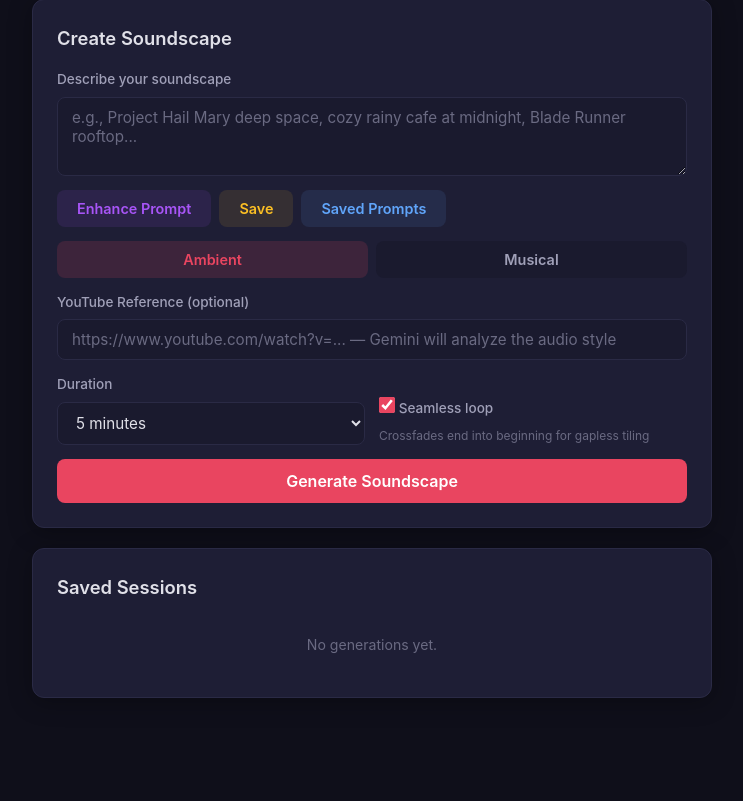
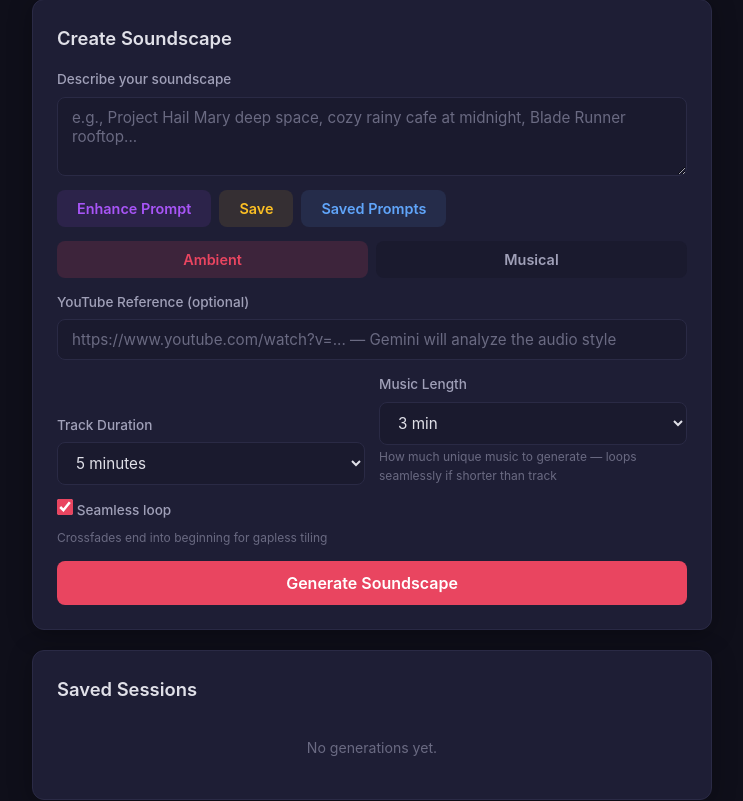
Before and after one commit to colekm297/Ambientizer, a Flask app: page / in a window 1280 px wide. Shown: the part 224-1025 px from the top of the page, without its empty margins (268-1011 px from the left). Before the commit the page ends 922 px from the top, so only its background shows below. Run offline with Flask 3, Linux system fonts and the light colour scheme; data that the repository does not hold is empty; some libraries are stand-ins or nearby versions.

Commit message:
Add Music Length dropdown for controlling music generation duration
New 'Music Length' dropdown lets users choose how much unique music
to generate independently from track duration:
- Match track (default): generates music matching the track length
- 2 min (fast): quick generation, loops seamlessly via crossfade
- 3 min: good balance of variety vs speed
- 5 min / 10 min (max): maximum variation

SFX layers are unaffected — they stay short since ambient textures
(rain, wind, etc.) loop naturally via Web Audio's native looping.

Made-with: Cursor

```diff
--- a/orchestrator.py
+++ b/orchestrator.py
@@ -123,6 +123,7 @@ class SoundscapeOrchestrator:
                 use_cache=self.use_cache,
                 root_key=config.root_key,
                 track_duration_sec=config.duration_sec,
+                music_length_sec=config.music_length_sec,
             )
             if path:
                 layer.generated_audio_path = path
--- a/schemas.py
+++ b/schemas.py
@@ -102,6 +102,7 @@ class SoundscapeConfig:
     energy_curve: EnergyCurve = field(default_factory=EnergyCurve)
     target_loudness_lufs: float = -18.0     # Target integrated loudness
     duration_sec: float = 300.0             # Render duration
+    music_length_sec: float = 0.0           # Music generation length (0 = match track duration)
     loopable: bool = True                   # Make output seamlessly loopable
     crossfade_seconds: float = 15.0         # Crossfade duration at loop boundary
     root_key: str = ""                      # Harmonic key for tonal coordination (e.g. "C minor")
--- a/web/app.py
+++ b/web/app.py
@@ -276,7 +276,7 @@ def _serialize_layers(config: SoundscapeConfig) -> list[dict]:
 def run_generation(
     job_id: str, prompt: str, duration: float,
     mastering: bool, mode: str = "ambient", reference_url: str = None,
-    loopable: bool = True,
+    loopable: bool = True, music_length: float = 0,
 ):
     """
     Background worker: generates samples via ElevenLabs + renders a short
@@ -305,6 +305,9 @@ def run_generation(
             reference_url=reference_url or None,
             loopable=loopable,
         )
+
+        if music_length > 0:
+            result.final_config.music_length_sec = music_length * 60
 
         with jobs_lock:
             jobs[job_id]["status"] = "complete"
@@ -420,6 +423,7 @@ def api_generate():
         return jsonify({"error": "prompt is required"}), 400
 
     duration = float(data.get("duration", 5.0))
+    music_length = float(data.get("music_length", 0))
     mastering = data.get("mastering", True)
     mode = data.get("mode", "ambient")
     reference_url = data.get("reference_url", "").strip() or None
@@ -431,6 +435,7 @@ def api_generate():
             "job_id": job_id,
             "prompt": prompt,
             "duration": duration,
+            "music_length": music_length,
             "mastering": mastering,
             "mode": mode,
             "reference_url": reference_url,
@@ -451,7 +456,7 @@ def api_generate():
 
     thread = threading.Thread(
         target=run_generation,
-        args=(job_id, prompt, duration, mastering, mode, reference_url, loopable),
+        args=(job_id, prompt, duration, mastering, mode, reference_url, loopable, music_length),
         daemon=True,
     )
     thread.start()
@@ -575,6 +580,7 @@ def submit_feedback(job_id: str):
                 use_cache=False,
                 root_key=revised_config.root_key,
                 track_duration_sec=revised_config.duration_sec,
+                music_length_sec=revised_config.music_length_sec,
             )
             if path:
                 layer.generated_audio_path = path
@@ -750,6 +756,7 @@ def layer_action(job_id: str):
             use_cache=False,
             root_key=config.root_key,
             track_duration_sec=config.duration_sec,
+            music_length_sec=config.music_length_sec,
         )
         if path:
             layer.generated_audio_path = path
@@ -787,6 +794,7 @@ def layer_action(job_id: str):
             use_cache=False,
             root_key=config.root_key,
             track_duration_sec=config.duration_sec,
+            music_length_sec=config.music_length_sec,
         )
         if path:
             layer.generated_audio_path = path
@@ -837,6 +845,7 @@ def layer_action(job_id: str):
             use_cache=True,
             root_key=config.root_key,
             track_duration_sec=config.duration_sec,
+            music_length_sec=config.music_length_sec,
         )
         if path:
             new_layer.generated_audio_path = path
--- a/web/static/app.js
+++ b/web/static/app.js
@@ -37,6 +37,7 @@
   const promptEl = document.getElementById("prompt");
   const referenceUrlEl = document.getElementById("reference-url");
   const durationEl = document.getElementById("duration");
+  const musicLengthEl = document.getElementById("music-length");
   const loopableEl = document.getElementById("loopable");
   const generateBtn = document.getElementById("generate-btn");
   const modeButtons = document.querySelectorAll("[data-mode]");
@@ -85,6 +86,7 @@
       prompt: promptEl.value,
       mode: currentMode,
       duration: durationEl.value,
+      music_length: musicLengthEl.value,
       reference_url: referenceUrlEl.value,
       loopable: loopableEl.checked,
     };
@@ -102,6 +104,7 @@
         modeButtons.forEach(b => b.classList.toggle("active", b.dataset.mode === s.mode));
       }
       if (s.duration) durationEl.value = s.duration;
+      if (s.music_length) musicLengthEl.value = s.music_length;
       if (s.reference_url) referenceUrlEl.value = s.reference_url;
       if (s.loopable !== undefined) loopableEl.checked = s.loopable;
     } catch (_) {}
@@ -109,6 +112,7 @@
 
   promptEl.addEventListener("input", saveFormState);
   durationEl.addEventListener("change", saveFormState);
+  musicLengthEl.addEventListener("change", saveFormState);
   referenceUrlEl.addEventListener("input", saveFormState);
   loopableEl.addEventListener("change", saveFormState);
   restoreFormState();
@@ -152,6 +156,7 @@
           modeButtons.forEach(b => b.classList.toggle("active", b.dataset.mode === p.mode));
         }
         if (p.duration) durationEl.value = p.duration;
+        if (p.music_length) musicLengthEl.value = p.music_length;
         if (p.reference_url) referenceUrlEl.value = p.reference_url;
         if (p.loopable !== undefined) loopableEl.checked = p.loopable;
         saveFormState();
@@ -187,6 +192,7 @@
         prompt,
         mode: currentMode,
         duration: durationEl.value,
+        music_length: musicLengthEl.value,
         reference_url: referenceUrlEl.value,
         loopable: loopableEl.checked,
         saved_at: new Date().toISOString(),
@@ -296,6 +302,7 @@
         body: JSON.stringify({
           prompt,
           duration: parseFloat(durationEl.value),
+          music_length: parseFloat(musicLengthEl.value),
           mastering: true,
           mode: currentMode,
           reference_url: referenceUrlEl.value.trim(),
--- a/web/templates/index.html
+++ b/web/templates/index.html
@@ -54,7 +54,7 @@
                 </div>
                 <div class="form-row">
                     <div class="form-group">
-                        <label for="duration">Duration</label>
+                        <label for="duration">Track Duration</label>
                         <select id="duration">
                             <option value="1">1 minute</option>
                             <option value="2">2 minutes</option>
@@ -64,6 +64,19 @@
                             <option value="30">30 minutes</option>
                         </select>
                     </div>
+                    <div class="form-group">
+                        <label for="music-length">Music Length</label>
+                        <select id="music-length">
+                            <option value="0">Match track</option>
+                            <option value="2">2 min (fast)</option>
+                            <option value="3" selected>3 min</option>
+                            <option value="5">5 min</option>
+                            <option value="10">10 min (max)</option>
+                        </select>
+                        <span class="form-hint">How much unique music to generate — loops seamlessly if shorter than track</span>
+                    </div>
+                </div>
+                <div class="form-row">
                     <div class="form-group">
                         <label class="toggle-label">
                             <input type="checkbox" id="loopable" checked>
```
Also changed, not shown: sample_generator.py (+10 -6 lines).
